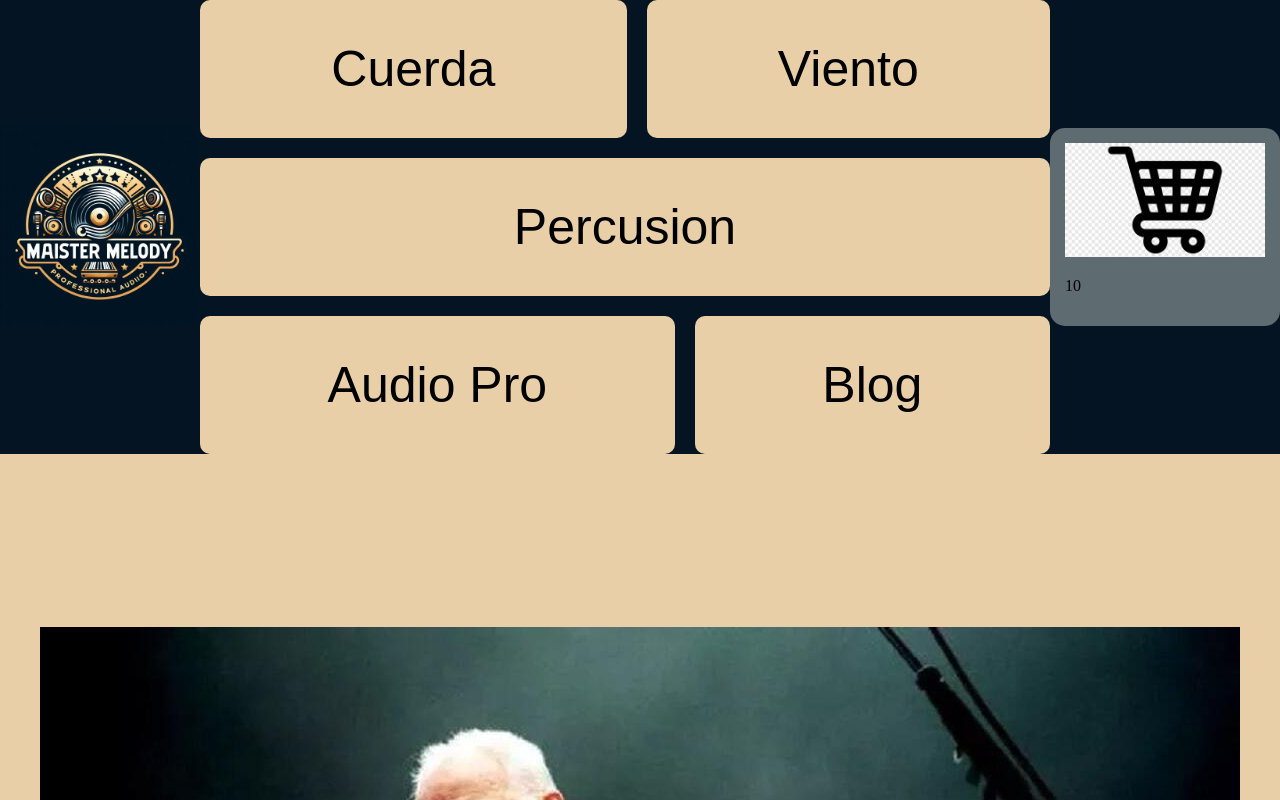
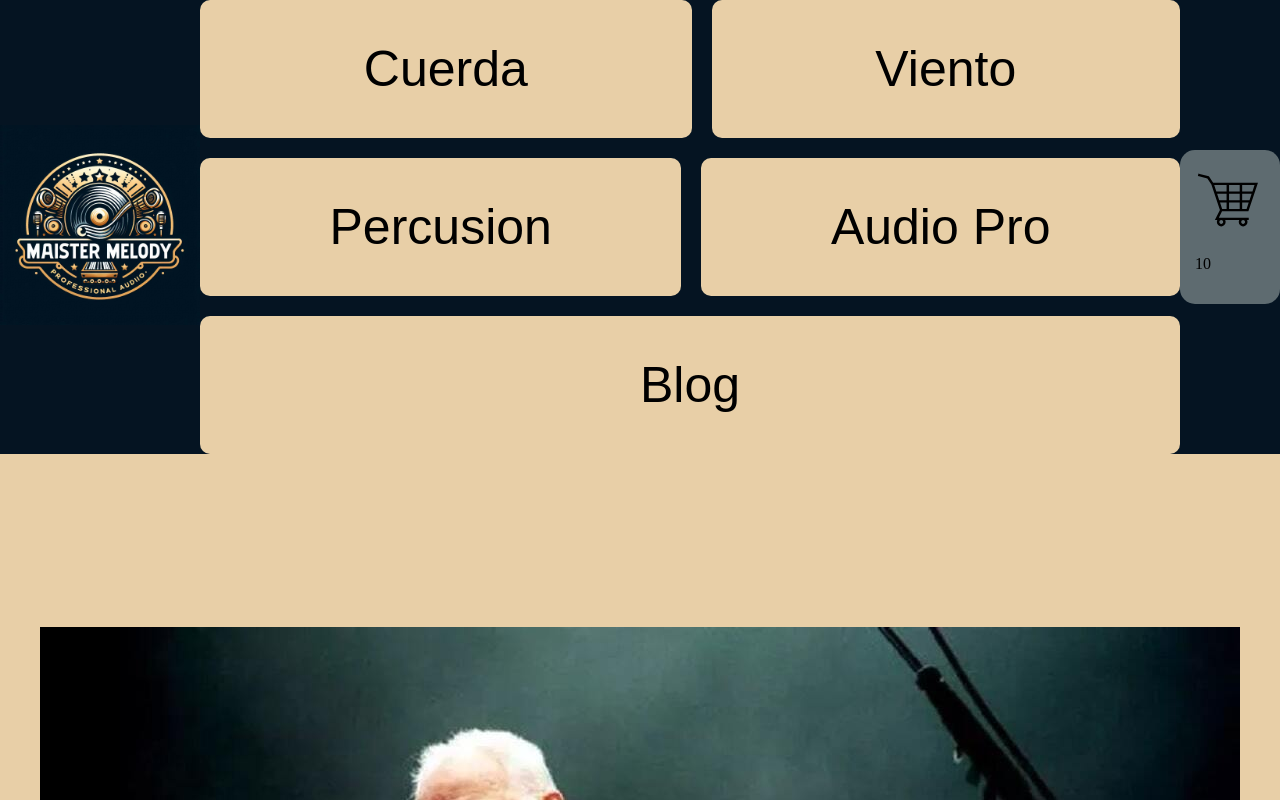
Before and after one commit to GermanGutiUy/Tienda-de-Musica-German-Gutierrez, a React (Vite) app: page / in a window 1280 px wide. Shown: the top 800 px of the page. Built offline with nearby package versions, Linux system fonts and the light colour scheme.

Commit message:
Commit nuevo

```diff
--- a/package.json
+++ b/package.json
@@ -11,7 +11,8 @@
   },
   "dependencies": {
     "react": "^18.2.0",
-    "react-dom": "^18.2.0"
+    "react-dom": "^18.2.0",
+    "react-icons": "^5.2.1"
   },
   "devDependencies": {
     "@types/react": "^18.2.66",
--- a/src/components/CardWidget.jsx
+++ b/src/components/CardWidget.jsx
@@ -1,3 +1,4 @@
+import { GiShoppingCart } from "react-icons/gi"; //Importo el carrito de reac icons
 import CarroCompras from "../img/CarroCompras.png"
 import "../styles/CardWidget.css";
 
@@ -5,7 +6,9 @@ const CardWidget = () => {
   return (
     <div className="CardWidgetContainer">
       <div className="CardWidgetImg">
-      <img width={200} src={ CarroCompras } alt="" /> {/*// Imagen de carrito */}
+      <div>
+        <GiShoppingCart size={70}/>
+      </div>
       <p className="CardWidgetCounter">10</p> {/* //De momento, numero de carrito fijo */}
       </div>
     </div>
--- a/src/styles/CardWidget.css
+++ b/src/styles/CardWidget.css
@@ -4,12 +4,6 @@
   background-color: #5e6b70;
   border-radius: 15px;
   padding: 15px;
-}
-
-.CardWidgetImage {
-  margin-right: 10px;
-  max-width: 0px;
-  height: auto;
 }
 
 .CardWidgetNumber {
```
Also changed, not shown: 1 other file (tests, documents, lock files or other folders).
